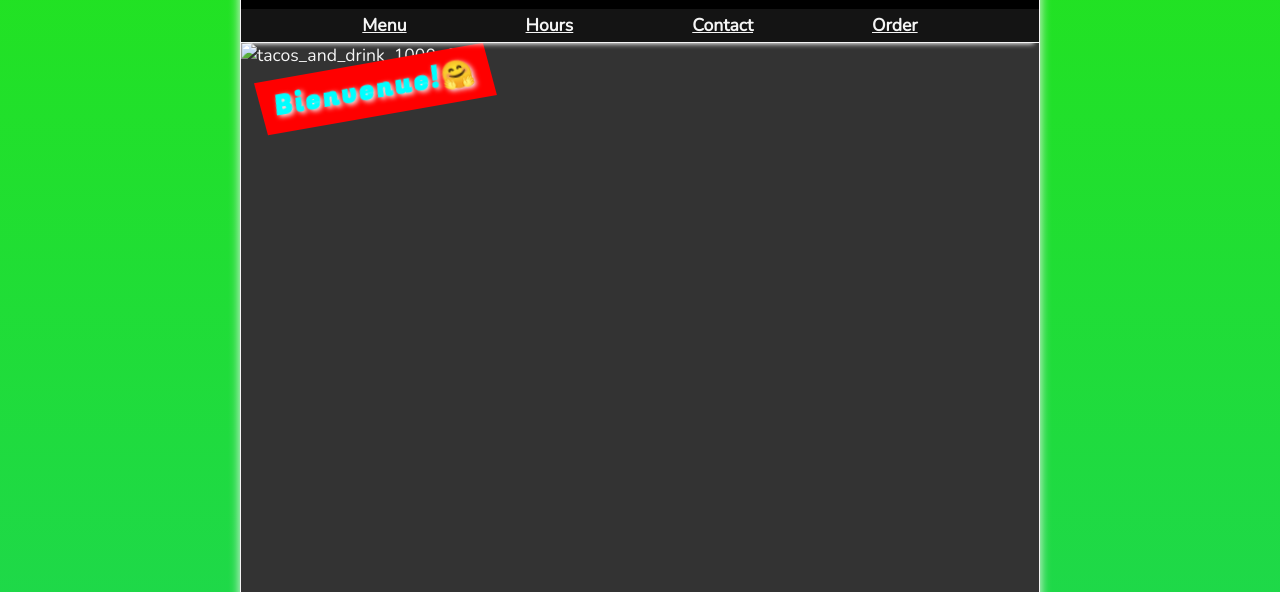
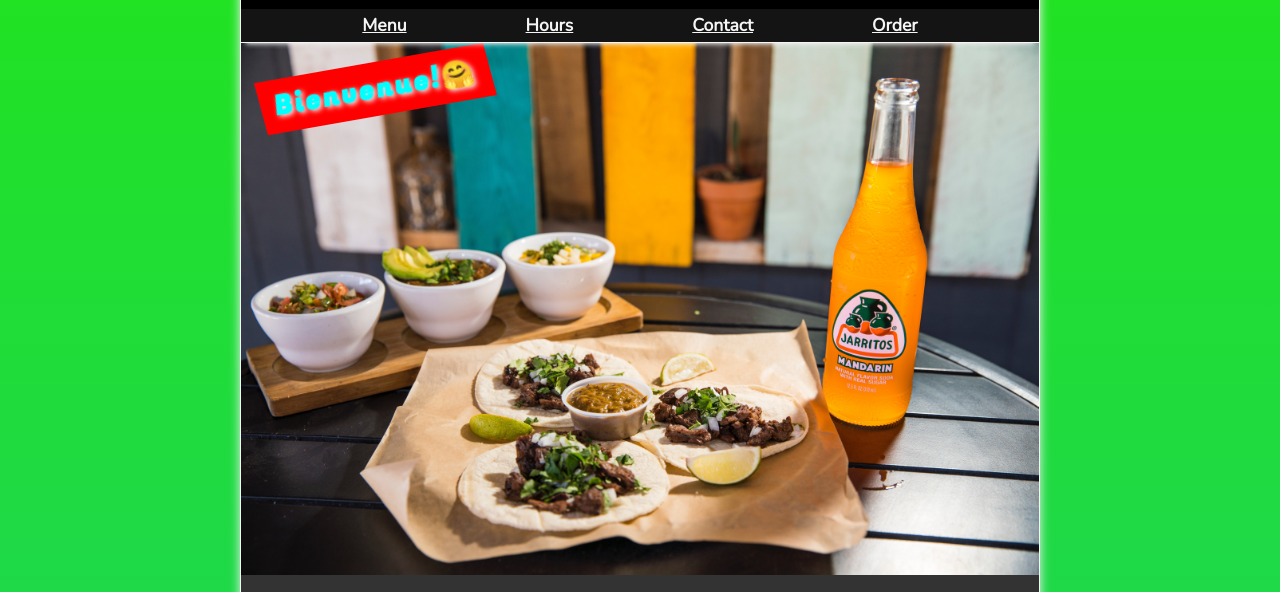
Before and after one commit to KlausLynx/Bro-Zen-Shop, a plain HTML site: page index.html in a window 1280 px wide. Shown: the part 78-670 px from the top of the page. Drawn offline with nearby package versions, Linux system fonts and the light colour scheme.

Commit message:
Update index.html

```diff
--- a/index.html
+++ b/index.html
@@ -34,7 +34,7 @@
     <section class="hero">
         <h2 class="hero__h2">Bienvenue!🤗</h2>
         <figure>
-            <img src="img/tacos_and_drink_1000x667.png" alt="tacos_and_drink_1000x667" title="We love to eat" width="1000"
+            <img src="tacos_and_drink_1000x667.png" alt="tacos_and_drink_1000x667" title="We love to eat" width="1000"
                 height="667">
             <figcaption class="offscreen">
                 Snack and  Drink
```
